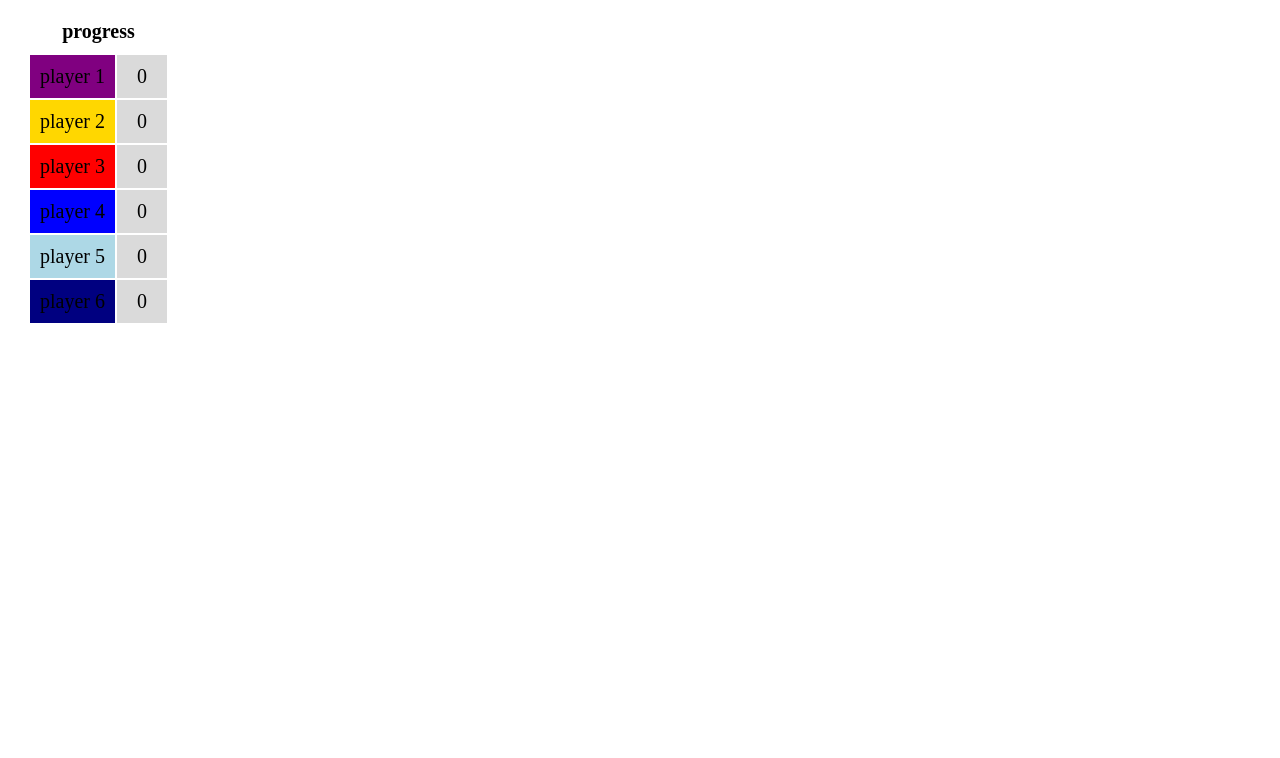
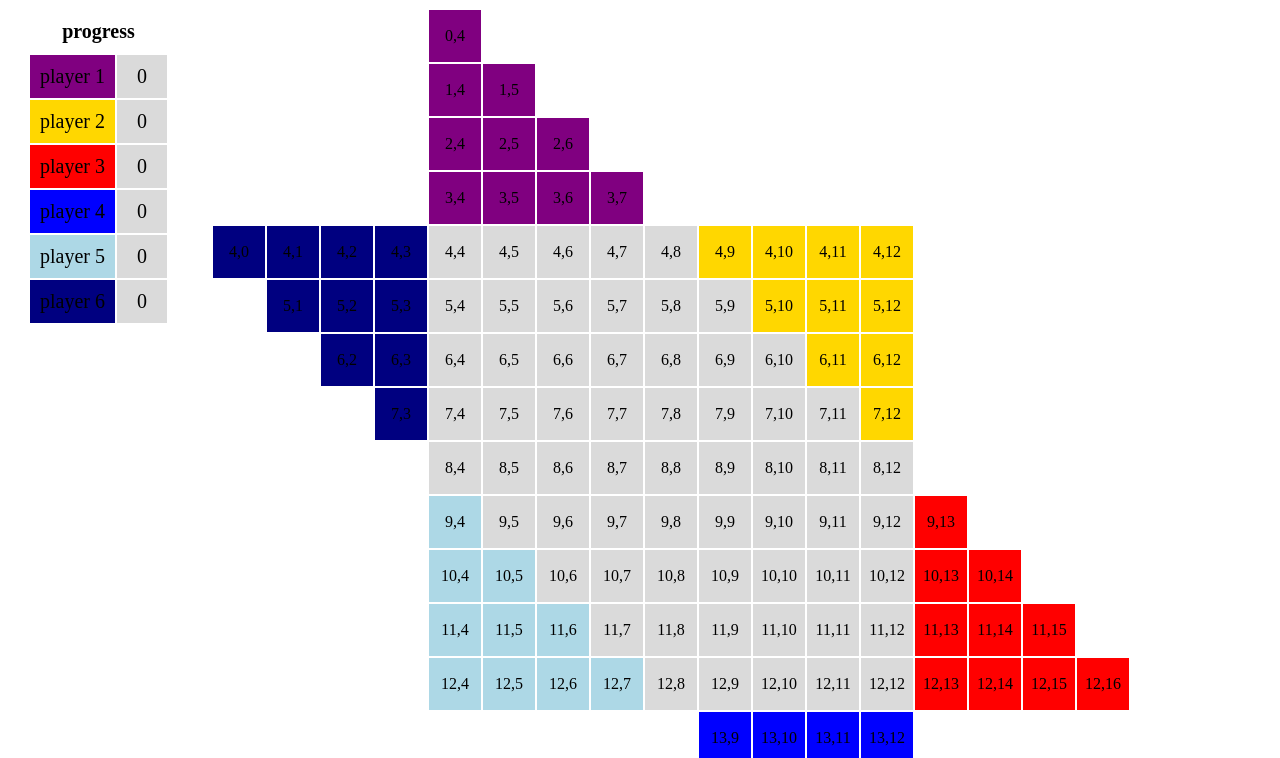
Before and after one commit to forgitaboutit/sternhalma-aka-chinese-checkers, a plain HTML site: page index.html in a window 1280 px wide. Shown: the part 42-800 px from the top of the page. Drawn offline with nearby package versions, Linux system fonts and the light colour scheme; files that its build step writes are made by us from their sources.

Commit message:
Update index.html

```diff
--- a/index.html
+++ b/index.html
@@ -2,11 +2,11 @@
 <html>
 <head>
   <title>Sternhalma</title>
-  <link rel='stylesheet' href='/sternhalma/sternhalma.css'>
+  <link rel='stylesheet' href='/sternhalma-aka-chinese-checkers/sternhalma.css'>
   <script src="https://code.jquery.com/jquery-3.7.0.slim.min.js"
           integrity="sha256-tG5mcZUtJsZvyKAxYLVXrmjKBVLd6VpVccqz/r4ypFE="
           crossorigin="anonymous"></script>
-	<script src='/sternhalma/sternhalma.js'></script>
+	<script src='/sternhalma-aka-chinese-checkers/sternhalma.js'></script>
 </head>
 
 <body>
```
